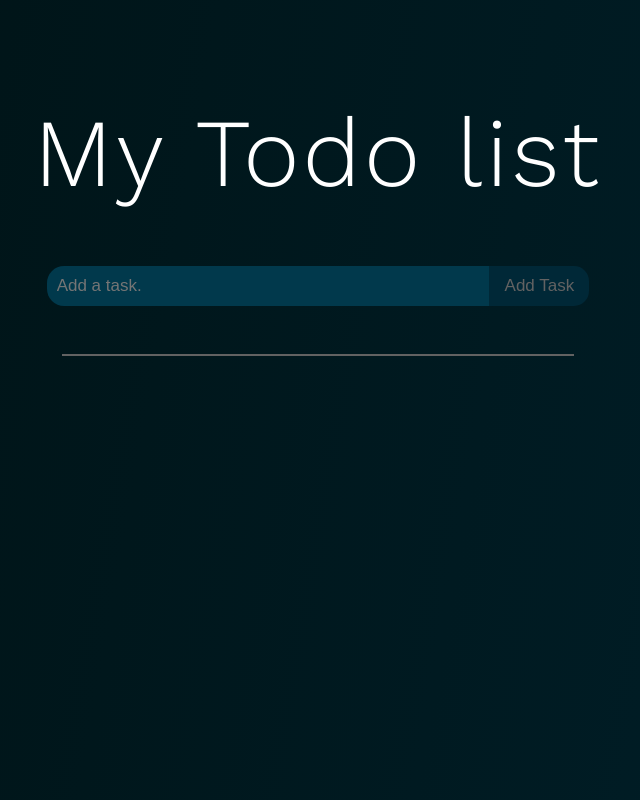
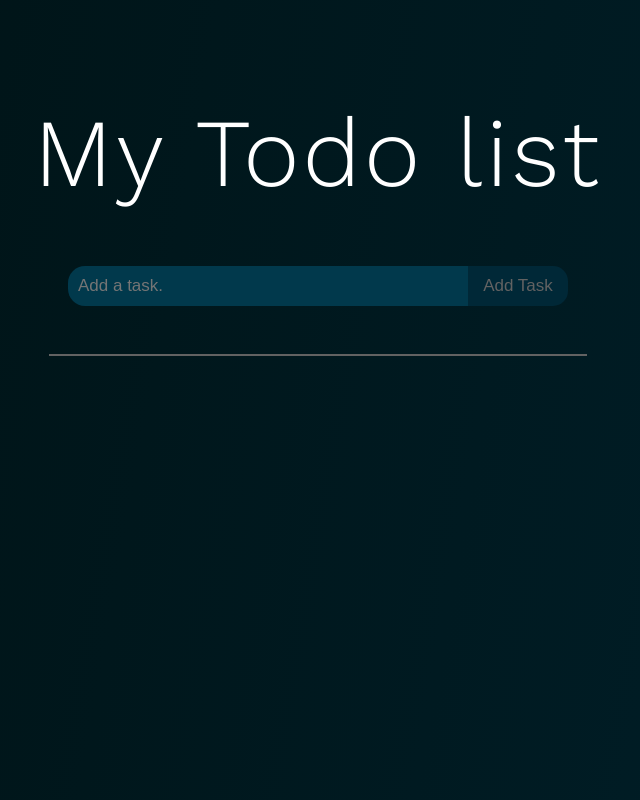
Before and after one commit to LeBarbu31/todo-list-template, a React (Create React App) app: page / in a window 1280 px wide. Shown: the whole page, without its empty margins (322-962 px from the left). Built offline with nearby package versions, Linux system fonts and the light colour scheme.

Commit message:
page css standardisation

```diff
--- a/src/components/addTask/AddTask.js
+++ b/src/components/addTask/AddTask.js
@@ -12,7 +12,7 @@ export default function AddTask() {
     };
 
     return (
-        <div id="form_input">
+        <div id="form-input">
             <input
                 class="standard-input"
                 type="text"
--- a/src/components/editTask/EditTask.js
+++ b/src/components/editTask/EditTask.js
@@ -24,17 +24,16 @@ export default function EditTask({ editTask }) {
     return (
         <div className="edit-container">
             <div className="edit-form">
-                <div className="edit-header">
-                    <h1>Task</h1>
+                <div id="header">
+                    <h1 class="page-title">Task</h1>
+                </div>
                 <div className="input-done">
-
                     <button
                         className="todo-card-btn done"
                         onClick={() => setDoneState(!doneState)}>
-                            <img className={`done_icon${(!doneState) ? ' inprogress' : ''}`} src="/icons/done.svg" />
+                        <img className={`done-icon${(!doneState) ? ' inprogress' : ''}`} src="/icons/done.svg" />
                     </button>
                     <label>Task is done</label>
-                    </div>
                 </div>
                 <div className="edit-body">
                     <div className="input-group">
--- a/src/components/todoCard/TodoCard.js
+++ b/src/components/todoCard/TodoCard.js
@@ -23,7 +23,7 @@ export default function TodoCard({ task }) {
                 <button
                     className="todo-card-btn done"
                     onClick={() => handleClickDone()}>
-                    <img className={`done_icon ${(!task.doneState) ? 'inprogress' : ''}`} src="./icons/done.svg" />
+                    <img className={`done-icon ${(!task.doneState) ? 'inprogress' : ''}`} src="./icons/done.svg" />
                 </button>
                 <label className="todo-card-title">{task.title}</label>
             </div>
--- a/src/pages/home/Home.js
+++ b/src/pages/home/Home.js
@@ -14,8 +14,8 @@ export default function Home() {
             </header>
 
             <AddTask />
-            <div className="todo_list">
-                <div className="todo_list_order open">
+            <div className="todo-list">
+                <div className="todo-list-order open">
                     {
                         todoList.map((task, key) => (
                             <Fragment key={key}>
@@ -27,7 +27,7 @@ export default function Home() {
                     }
 
                 </div>
-                <div className="todo_list_order close">
+                <div className="todo-list-order close">
                     {
                         todoList.map((task, key) => (
                             <Fragment key={key}>
--- a/src/styles/components/_addTask.scss
+++ b/src/styles/components/_addTask.scss
@@ -1,10 +1,9 @@
-#form_input {
+#form-input {
   display: flex;
   font-size: 1.7rem;
   justify-content: center;
   margin: 15px 0;
-  padding: 0.8rem;
-  width: 100%;
+  padding: 0.8rem 0;
 
   .standard-input {
     background-color: #01394c;
@@ -15,9 +14,9 @@
     outline: none;
     border-top-left-radius: 17px;
     border-bottom-left-radius: 17px;
-    max-width: 500px;
+    max-width: 400px;
     transition: background-color 200ms ease-in-out;
-    width: 100%;
+    width: 75%;
     &:hover {
       background-color: #013141;
     }
@@ -32,11 +31,15 @@
     min-width: 100px;
     border: none;
     outline: none;
+    width: 15%;
     transition: color 200ms ease-in-out;
     &:hover {
       background-color: #001f29;
       color: #f1f1f1;
-      transition: color 200ms ease-in-out;
+      transition: 200ms ease-in-out;
     }
   }
 }
+
+@media screen {
+}
--- a/src/styles/components/_editTask.scss
+++ b/src/styles/components/_editTask.scss
@@ -1,9 +1,13 @@
 .edit-container {
-  width: 100vw;
-  height: 100vh;
+  .edit-form {
+    height: fit-content;
+    padding: 20px 15px;
+    border-radius: 17px;
     display: flex;
     justify-content: center;
     font-size: 3rem;
+    align-items: center;
+    flex-direction: column;
     .edit-header {
       white-space: pre;
       letter-spacing: 0.2rem;
@@ -22,16 +26,16 @@
         margin-right: 15px;
       }
     }
-  .edit-form {
-    height: fit-content;
-    padding: 20px 15px;
-    border-radius: 17px;
-  }
+    .edit-body {
+      display: flex;
+      flex-direction: column;
+      align-items: center;
+      width: 90vw;
       .input-group {
         display: flex;
         flex-direction: column;
-    width: 90vw;
-
+        align-items: center;
+        width: 90%;
         .input-label {
           padding-top: 20px;
           padding-bottom: 15px;
@@ -48,6 +52,7 @@
           text-overflow: ellipsis;
           outline: none;
           border: none;
+          width: 100%;
         }
         #task-comment {
           height: 200px;
@@ -57,6 +62,8 @@
           }
         }
       }
+    }
+
     .modal-pop-action {
       display: flex;
     }
@@ -95,3 +102,4 @@
       }
     }
   }
+}
--- a/src/styles/pages/_home.scss
+++ b/src/styles/pages/_home.scss
@@ -6,20 +6,22 @@
   font-size: 3rem;
   min-height: 25vh;
   width: 100%;
+  max-width: 100vw;
 }
 
 .page-title {
-  white-space: pre;
   letter-spacing: 0.2rem;
   margin-top: 50px;
   margin-bottom: 20px;
+  margin-left: 15px;
+  margin-right: 15px;
   font-size: 2em;
 }
-.todo_list {
+.todo-list {
   display: flex;
   flex-direction: column;
   align-items: center;
-  .todo_list_order {
+  .todo-list-order {
     display: flex;
     flex-direction: column;
     justify-content: center;
```
Lines whose indentation alone changed are shown as unchanged.
